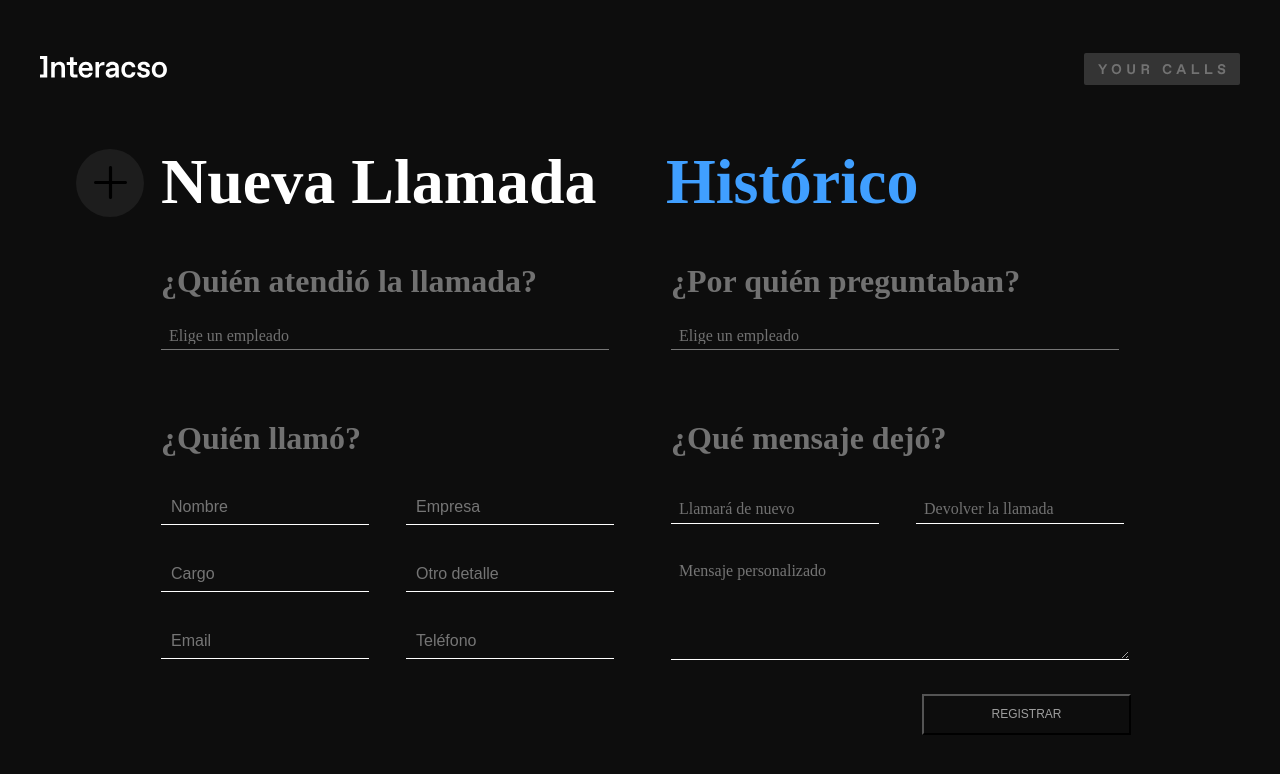
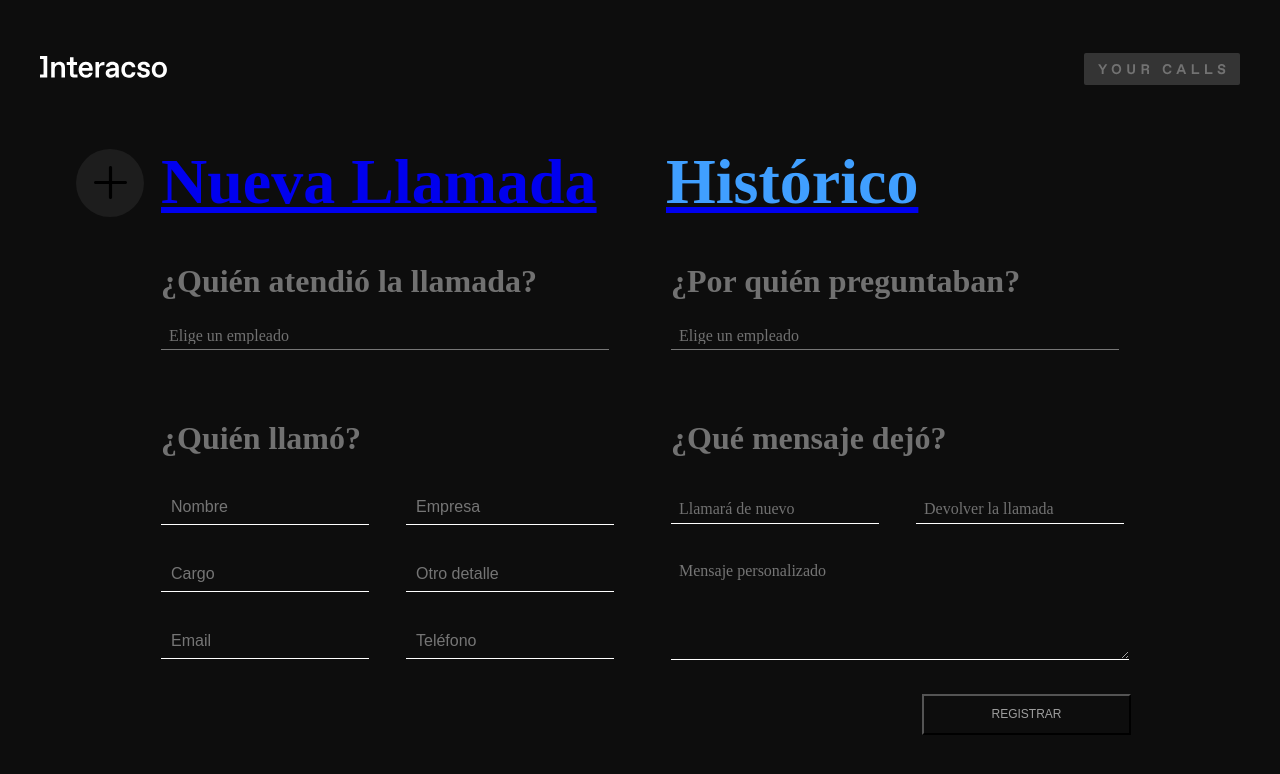
Before and after one commit to alhana-yo/easley-s4-your-calls-app, a React (Create React App) app: page / in a window 1280 px wide. Shown: the top 774 px of the page. Built offline with nearby package versions, Linux system fonts and the light colour scheme; no server answers.

Commit message:
create router link callHistory

```diff
--- a/src/App.js
+++ b/src/App.js
@@ -1,10 +1,13 @@
-import React, { Component } from 'react';
+import React, { Component, Fragment } from 'react';
 import Header from './components/Header';
 import Menu from './components/Menu';
 import NewCall from './components/NewCall';
+import CallHistory from './components/CallHistory';
 import tick from './images/tick.png';
 import './styles/App.scss';
 import KEYS from './config';
+import { Route, Switch } from 'react-router-dom';
+
 
 
 class App extends Component {
@@ -294,18 +297,23 @@ getCallAction(event) {
     return (
       <div className="App">
         <Header />
-
+       <Switch>
+       <Route exact path="/" render={()=>(
+         <Fragment>
               <main className="main">
                 <div className="form__wrapper">
 
-            <Menu />
+                  <Menu/>
 
                   <NewCall preventSubmission={this.preventSubmission} getWhoCalls={this.getWhoCalls} errorPerson={this.state.errorPerson} getRequestedEmployee ={this.getRequestedEmployee} errorIncomingData={this.state.errorIncomingData} getName={this.getName} getCompany={this.getCompany} getPosition={this.getPosition} getOtherInfo={this.getOtherInfo} getEmail={this.getEmail} getPhone={this.getPhone} errorCallAction={this.state.errorCallAction} getCallAction={this.getCallAction} getMessage={this.getMessage} errorMessage={this.state.errorMessage} sendForm={this.sendForm} deselectOption={this.deselectOption} selectPersonRequested ={this.selectPersonRequested} callBackClass={this.state.callBackClass} callAgainClass={this.state.callAgainClass} redialCheck={this.state.redialCheck} callBackCheck={this.state.callBackCheck}/>
-
                 </div>
 
                 <div className={`modal ${this.state.succesMessage}`}> <img src={tick}alt="tick" className="tick"></img>La llamada a {this.state.info.personRequested} se ha registrado correctamente y ya se ha notificado.</div>
               </main>
+        </Fragment>
+           )}/>
+            <Route path="/callHistory" component={CallHistory}/>
+       </Switch>
       </div>
     );
   }
--- a/src/components/CallHistory.js
+++ b/src/components/CallHistory.js
@@ -0,0 +1,14 @@
+import React, { Component } from 'react';
+
+
+class CallHistory extends Component {
+
+    render() {
+        return (
+            <div>:)</div>
+        )
+
+    }
+}
+
+export default CallHistory;
--- a/src/components/Menu.js
+++ b/src/components/Menu.js
@@ -1,6 +1,7 @@
 import React, { Component } from 'react';
 import plus from '../images/plus.svg';
 import PropTypes from 'prop-types';
+import { Link, Route, Switch } from 'react-router-dom';
 
 
 
@@ -16,11 +17,11 @@ class Menu extends Component {
                     </div>
 
                     <div className="menu__newCall">
-                        <p className="newCall__title">Nueva Llamada</p>
+                    <Link to="/"><p className="newCall__title">Nueva Llamada</p></Link>
                     </div>
 
                     <div className="menu__historic">
-                        <p className="historic__title">Histórico</p>
+                    <Link to="/callHistory"><p className="historic__title">Histórico</p></Link>
                     </div>
                 </div>
             </nav>
--- a/src/index.js
+++ b/src/index.js
@@ -2,6 +2,7 @@ import React from 'react';
 import ReactDOM from 'react-dom';
 import './styles/index.scss';
 import App from './App';
+import { HashRouter } from 'react-router-dom';
 
 
-ReactDOM.render(<App />, document.getElementById('root'));
+ReactDOM.render(<HashRouter><App /></HashRouter>, document.getElementById('root'));
```
Lines whose indentation alone changed are shown as unchanged.
